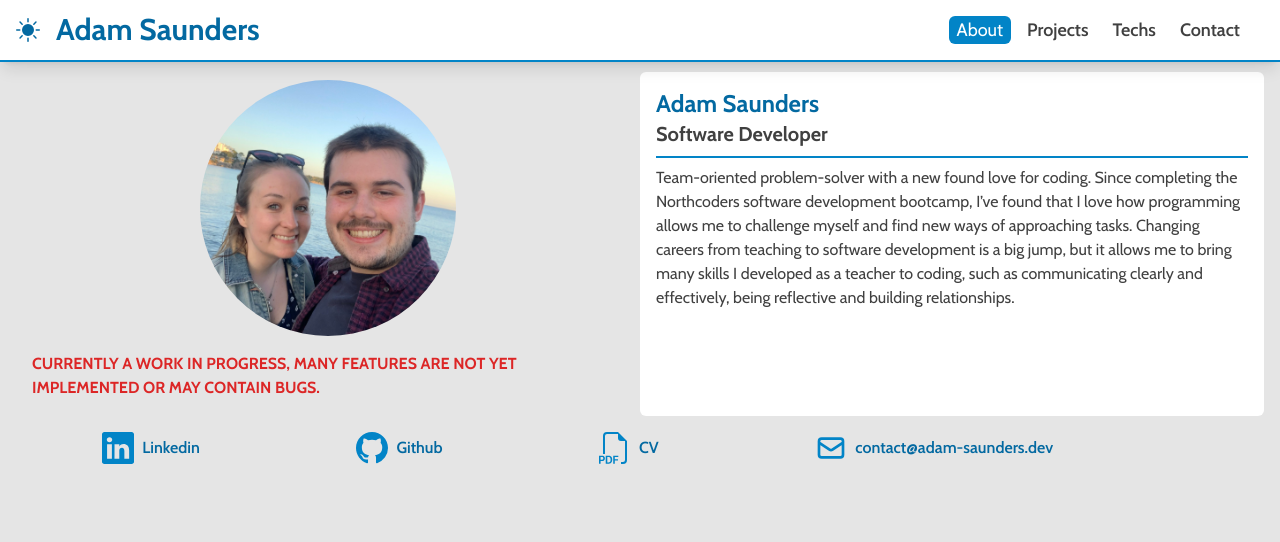
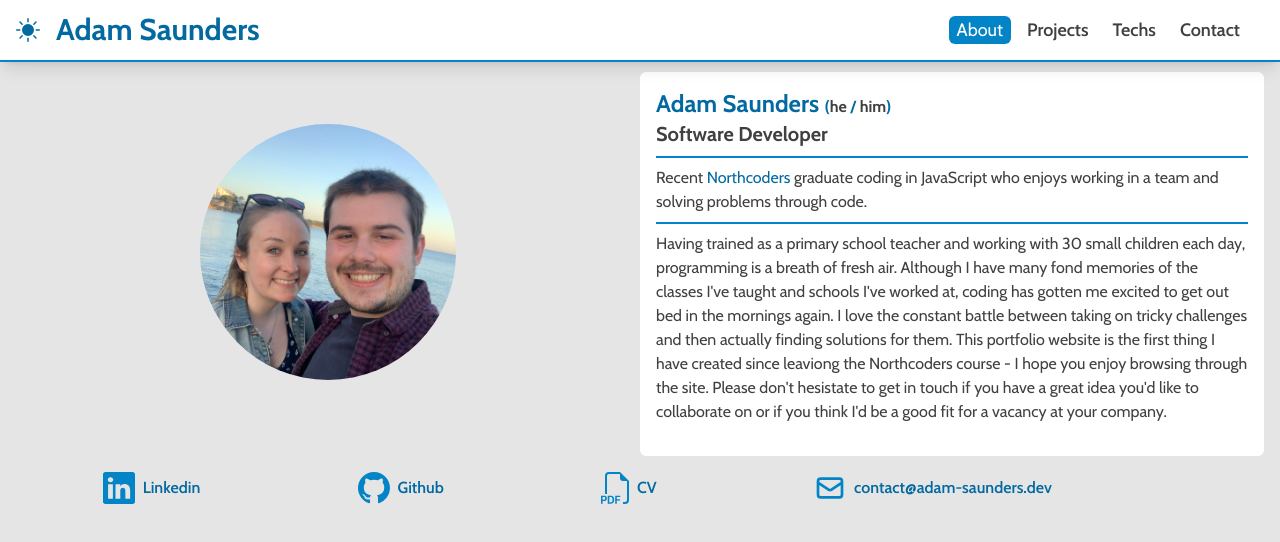
Before and after one commit to AdamSaunders26/as-portfolio, a Next.js app: page / in a window 1280 px wide. Shown: the top 542 px of the page. Built offline with nearby package versions, Linux system fonts and the light colour scheme.

Commit message:
update about section

```diff
--- a/app/Components/Socials.tsx
+++ b/app/Components/Socials.tsx
@@ -44,7 +44,7 @@ export default function Socials({ horizontal = false, cv = false }: Props) {
             target="_blank"
             href="Adam Saunders - Junior Developer CV .pdf"
           >
-            <BsFiletypePdf className="w-8 h-8 mr-2 text-sky-600" /> CV
+            <BsFiletypePdf className="w-8 h-8 mr-1 text-sky-600" /> CV
           </a>
         </li>
       ) : null}
--- a/app/page.tsx
+++ b/app/page.tsx
@@ -5,6 +5,8 @@ import profilePic from "/images/profilepic.jpg";
 import Socials from "./Components/Socials";
 
 export default function Home() {
+  const punctuationClass = "text-base";
+  const pronounClass = "text-base text-neutral-700 dark:text-neutral-200";
   return (
     <main className=" mx-4  mt-24 sm:mt-16 grid grid-cols-1 items-center  sm:grid-cols-2">
       <div className="flex flex-col mb-2  mx-4">
@@ -15,27 +17,42 @@ export default function Home() {
           placeholder="blur"
           alt="Adam and his wife smiling along the coast of Crete"
         />
-
-        <span className="font-extrabold text-red-600">
-          CURRENTLY A WORK IN PROGRESS, MANY FEATURES ARE NOT YET IMPLEMENTED OR
-          MAY CONTAIN BUGS.
-        </span>
       </div>
       <article className="place-self-center p-4  mx-4 w-full h-full rounded-md bg-white dark:bg-black sm:mt-4">
         <div className="border-sky-600 border-b-2">
           <h2 className="text-2xl font-bold text-sky-700 dark:text-sky-500">
-            Adam Saunders
+            Adam Saunders <span className={punctuationClass}>(</span>
+            <span className={pronounClass}>he</span>
+            <span className={punctuationClass}> / </span>
+            <span className={pronounClass}>him</span>
+            <span className={punctuationClass}>)</span>
           </h2>
           <h3 className="text-xl mb-2 font-bold  ">Software Developer</h3>
         </div>
+        <p className="mt-2 pb-2 border-sky-600 border-b-2">
+          Recent{" "}
+          <a
+            className="text-sky-700 dark:text-sky-500 "
+            target="_blank"
+            href="https://northcoders.com/"
+          >
+            Northcoders
+          </a>{" "}
+          graduate coding in JavaScript who enjoys working in a team and solving
+          problems through code.
+        </p>
         <p className="mt-2">
-          Team-oriented problem-solver with a new found love for coding. Since
-          completing the Northcoders software development bootcamp, I’ve found
-          that I love how programming allows me to challenge myself and find new
-          ways of approaching tasks. Changing careers from teaching to software
-          development is a big jump, but it allows me to bring many skills I
-          developed as a teacher to coding, such as communicating clearly and
-          effectively, being reflective and building relationships.
+          Having trained as a primary school teacher and working with 30 small
+          children each day, programming is a breath of fresh air. Although I
+          have many fond memories of the classes I've taught and schools I've
+          worked at, coding has gotten me excited to get out bed in the mornings
+          again. I love the constant battle between taking on tricky challenges
+          and then actually finding solutions for them. This portfolio website
+          is the first thing I have created since leaviong the Northcoders
+          course - I hope you enjoy browsing through the site. Please don't
+          hesistate to get in touch if you have a great idea you'd like to
+          collaborate on or if you think I'd be a good fit for a vacancy at your
+          company.
         </p>
       </article>
       <Socials horizontal={true} cv={true} />
```
Also changed, not shown: 1 other file (tests, documents, lock files or other folders).
